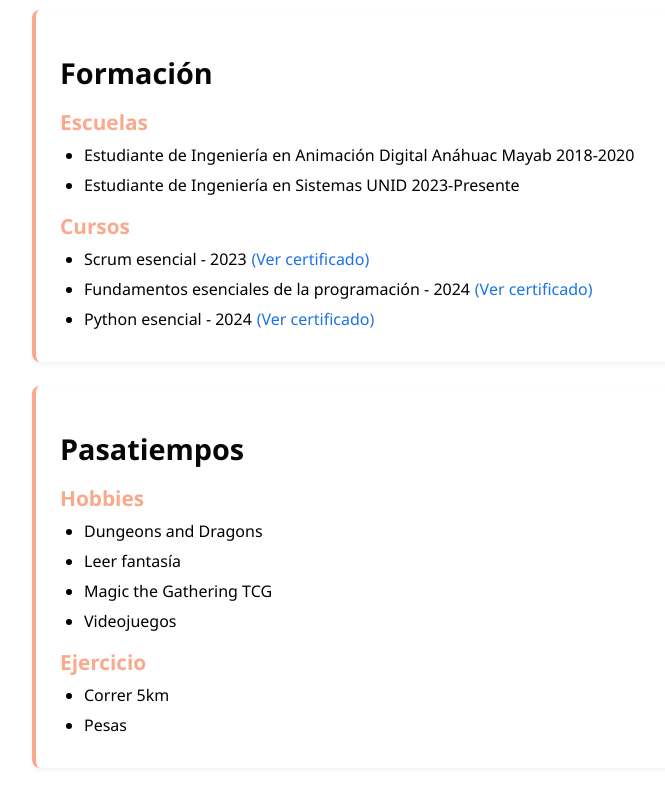
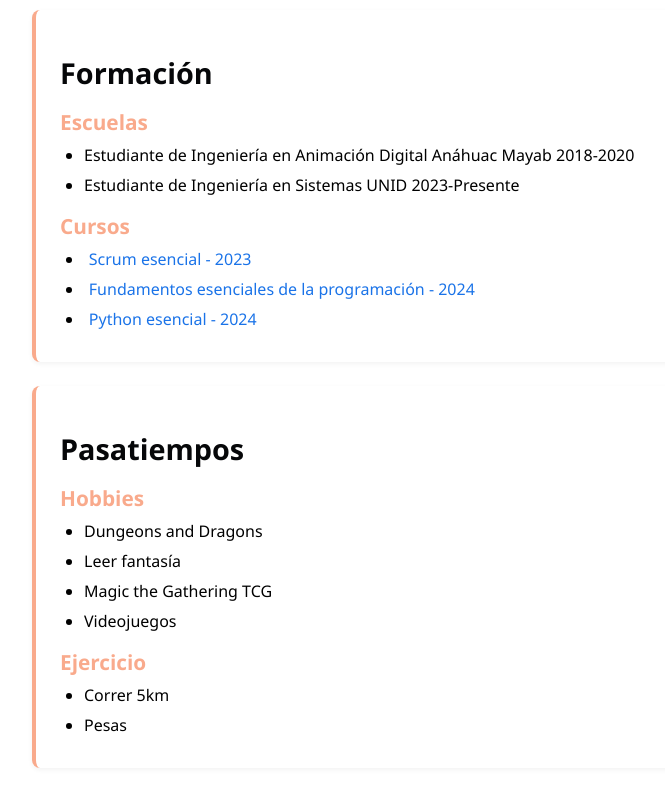
Before and after one commit to MikeGPQ/portafolio-miguel, a React (Create React App) app: page /sobre-mi in a window 1280 px wide. Shown: the part 965-1765 px from the top of the page, without its empty margins (208-873 px from the left). Built offline with nearby package versions, Linux system fonts and the light colour scheme.

Commit message:
04/08/2025 B

```diff
--- a/src/Componentes/Tarjeta.jsx
+++ b/src/Componentes/Tarjeta.jsx
@@ -62,17 +62,18 @@ export function Tarjeta({ title, sections }) {
                         <ul style={listStyle}>
                             {section.content.map((item, i) => (
                                 <li key={i} style={listItemStyle}>
-                                    {item.text}
-                                    {item.link && (
+                                    {item.link? (
                                     <a
                                         href={item.link.url}
                                         target="_blank"
                                         rel="noopener noreferrer"
                                         style={linkStyle}
                                     >
-                                            {item.link.text}
+                                        {item.text}
                                     </a>
-                                    )}
+                                )
+                                   : (item.text)}
+
                                 </li>
                             ))}
                         </ul>
```
Lines whose indentation alone changed are shown as unchanged.
